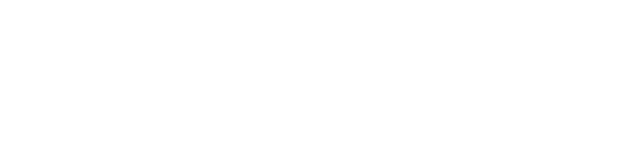
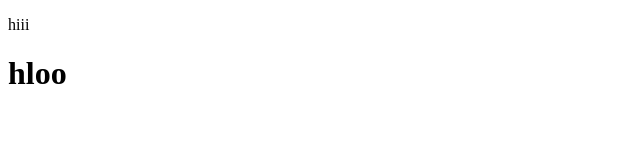
Before and after one commit to Rachateshwar/jii, a plain HTML site: page index.html in a window 1280 px wide. Shown: the whole page, without its empty margins (0-640 px from the left). Drawn offline with Linux system fonts and the light colour scheme.

Commit message:
Update index.html

```diff
--- a/index.html
+++ b/index.html
@@ -6,6 +6,7 @@
     <title>Document</title>
 </head>
 <body>
-
+    <p>hiii</p>
+    <h1>hloo</h1>
 </body>
 </html>
```
